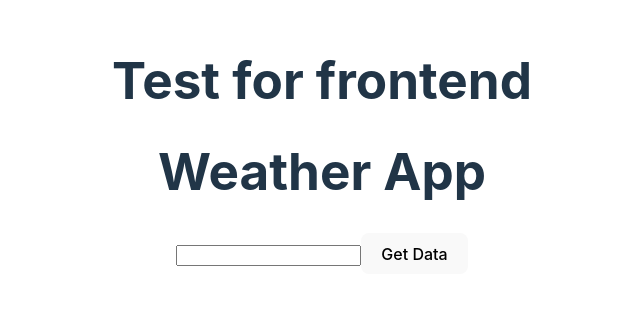
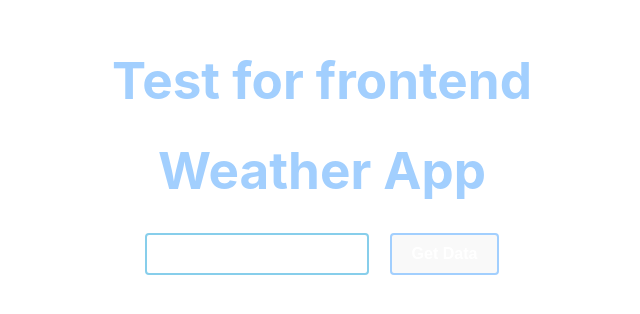
Before and after one commit to beyzanurck/weather-app, a React (Vite) app in the folder client/: page / in a window 1280 px wide. Shown: the part 254-568 px from the top of the page, without its empty margins (318-958 px from the left). Built offline with nearby package versions, Linux system fonts and the light colour scheme; no server answers.

Commit message:
styles the page

```diff
--- a/client/src/Weather.jsx
+++ b/client/src/Weather.jsx
@@ -22,7 +22,6 @@ export default function Weather() {
             const iconCode = data.weather[0].icon;
             setIcon(iconCode);
         }
-
     }
 
 
@@ -40,12 +39,28 @@ export default function Weather() {
 
         {(data !== undefined && data.main!== undefined) ? (
             <div>
-                <p>City: {data.name}, {data.sys && data.sys.country}</p>
-                <p>Description: {data.weather && data.weather[0] && data.weather[0].description}</p>
-                {/* <p>{data.weather && data.weather[0] && data.weather[0].icon}</p> */}
+                <p>
+                    <span className="labels">City:</span>
+                    {data.name}, {data.sys && data.sys.country}
+                </p>
+
+                <p>
+                    <span className="labels">Description:</span>
+                    {data.weather && data.weather[0] && data.weather[0].description}
+                </p>
+
                 {icon && <img src={`http://openweathermap.org/img/w/${icon}.png`} alt="Weather Icon" />}
-                <p>Temperature: {data.main.temp}°F</p>
-                <p>Feels Like: {data.main.feels_like}°F</p>
+
+                <p>
+                    <span className="labels">Temperature:</span>
+                    {data.main.temp}°F
+                </p>
+
+                <p>
+                    <span className="labels">Feels Like: </span>
+                    {data.main.feels_like}°F
+                </p>
+
             </div>
         ) : ` `}
     </div>
--- a/client/src/index.css
+++ b/client/src/index.css
@@ -4,8 +4,9 @@
   font-weight: 400;
 
   color-scheme: light dark;
-  color: rgba(255, 255, 255, 0.87);
-  background-color: #242424;
+
+  color: #242424 ;
+  background-color:  rgba(255, 255, 255);
 
   font-synthesis: none;
   text-rendering: optimizeLegibility;
@@ -14,14 +15,6 @@
   -webkit-text-size-adjust: 100%;
 }
 
-a {
-  font-weight: 500;
-  color: #646cff;
-  text-decoration: inherit;
-}
-a:hover {
-  color: #535bf2;
-}
 
 body {
   margin: 0;
@@ -34,25 +27,59 @@ body {
 h1 {
   font-size: 3.2em;
   line-height: 1.1;
+  color: #a2cffe;
 }
 
+.labels {
+  color:#747bff;
+  font-weight: bolder;
+}
+
+
+input {
+  width: 200px;
+  padding: 10px;
+  border: 2px solid #87ceeb;
+  border-radius: 4px;
+  font-size: 16px;
+  outline: none;
+  background-color: #ffffff;
+  color: #1a1a1a;
+}
+
+input:focus {
+  border-color: #747bff;
+}
+
+
 button {
-  border-radius: 8px;
-  border: 1px solid transparent;
-  padding: 0.6em 1.2em;
-  font-size: 1em;
-  font-weight: 500;
-  font-family: inherit;
-  background-color: #1a1a1a;
+  padding: 10px 20px;
+  background-color: #a2cffe;
+  color: white;
+  border: 2px solid #a2cffe;
+  border-radius: 4px;
+  font-size: 16px;
+  font-weight: bold;
   cursor: pointer;
-  transition: border-color 0.25s;
+  outline: none;
+  margin-left: 5%;
+  transition: background-color 0.25s, border-color 0.25s, color 0.25s;
 }
+
 button:hover {
-  border-color: #646cff;
+  background-color: #0056b3;
+  border-color: #0056b3;
 }
-button:focus,
-button:focus-visible {
-  outline: 4px auto -webkit-focus-ring-color;
+
+button:focus {
+  border-color: #87ceeb;
+}
+
+button:disabled {
+  background-color: #ccc;
+  border-color: #ccc;
+  color: #999;
+  cursor: not-allowed;
 }
 
 @media (prefers-color-scheme: light) {
```
